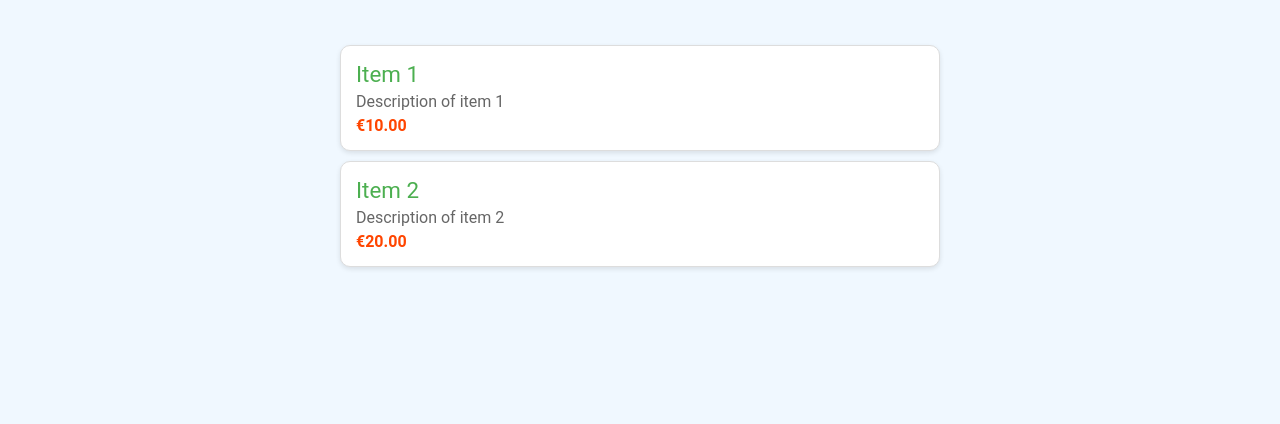
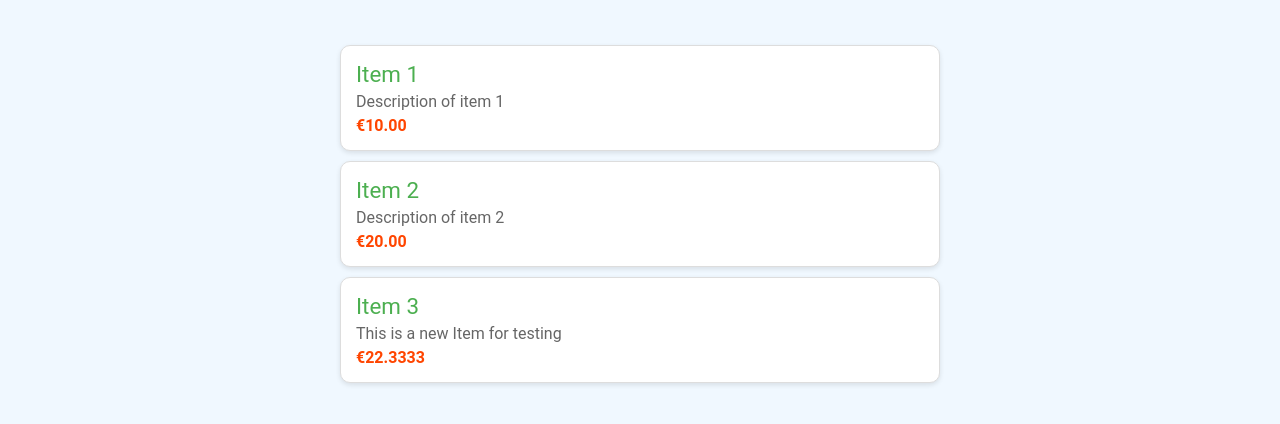
Before and after one commit to Arisamiga/wishlist, a website: page Website/index.html in a window 1280 px wide. Shown: the part 188-612 px from the top of the page. Drawn offline with Linux system fonts and the light colour scheme.

Commit message:
Added Item 3 to the wishlist

```diff
--- a/Website/index.html
+++ b/Website/index.html
@@ -24,7 +24,11 @@
                 <div class="item-price">&euro;20.00</div>
             </li>
 
-        </ul>
+        <li class="wishlist-item">
+                <div class="item-name">Item 3</div>
+                <div class="item-description">This is a new Item for testing</div>
+                <div class="item-price">€22.3333</div>
+            </li></ul>
     </div>
     <script>
         function toggleDarkMode() {
```
